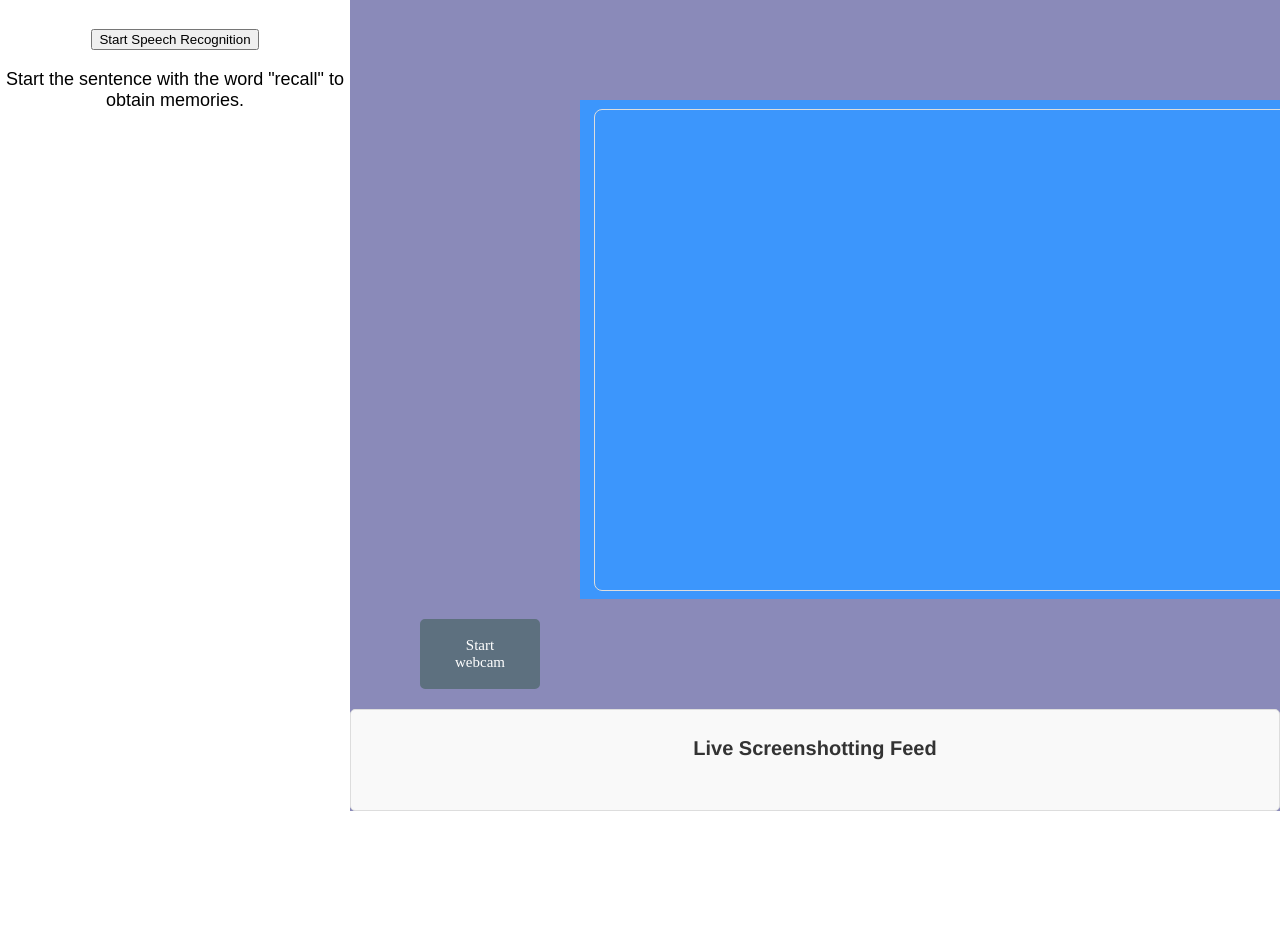
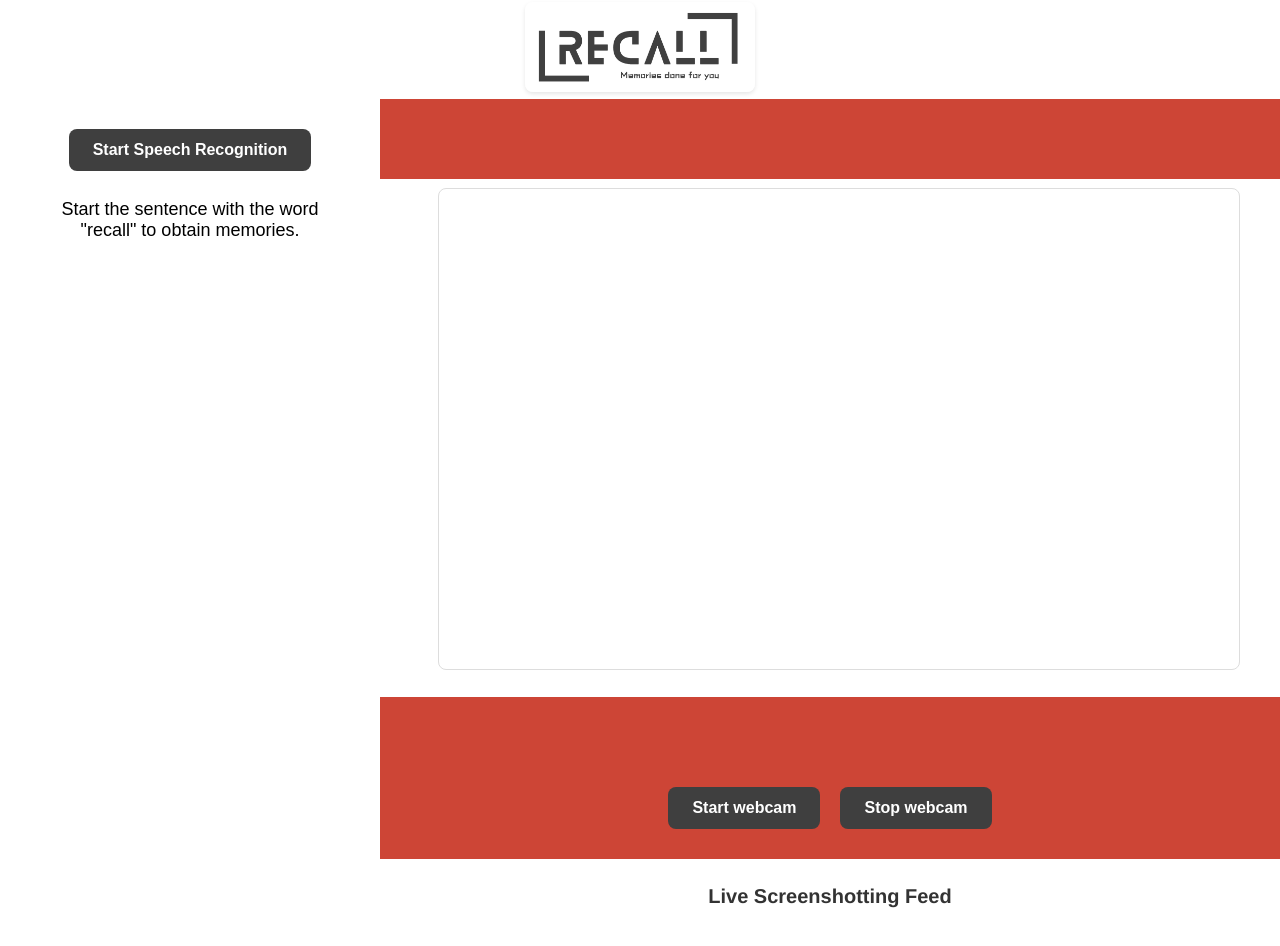
Before and after one commit to darryltanzil/reCall, a React (Create React App) app in the folder client/client/: page /LivePage in a window 1280 px wide. Shown: the top 946 px of the page. Before the commit the page ends 811 px from the top, so only its background shows below. Built offline with nearby package versions, Linux system fonts and the light colour scheme.

Commit message:
css styling

```diff
--- a/client/client/src/App.css
+++ b/client/client/src/App.css
@@ -8,7 +8,7 @@
 }
 
 .App-header {
-  background-color: #ECE9E8;
+  background-color: white;
   min-height: 100vh;
   display: flex;
   flex-direction: column;
--- a/client/client/src/components/camera/CameraComponent.js
+++ b/client/client/src/components/camera/CameraComponent.js
@@ -1,14 +1,13 @@
 import React, { useState, useRef } from 'react';
 import "./CameraStyle.css";
 import html2canvas from 'html2canvas';
-import RecallComponent from './RecallComponent';
 
 const CameraComponent = () => {
     const [stream, setStream] = useState(null);
-    const [score, setScore] = useState(null);
     const [screenshotUrls, setScreenshotUrls] = useState([]);
     const [apiResponse, setApiResponse] = useState(null);
     const screenshotCount = useRef(0);
+    const intervalRef = useRef(null);
 
     const webcamVideo = useRef();
     const canvasRef = useRef();
@@ -19,11 +18,7 @@ const CameraComponent = () => {
     const startVideoStream = async () => {
         try {
             const devices = await navigator.mediaDevices.enumerateDevices();
-
-            console.log('Available media devices:', devices);
-
             const videoDevices = devices.filter(device => device.kind === 'videoinput');
-
             const continuityCameraDevice = videoDevices.find(device =>
                 device.label.includes('iPhone') || device.label.includes('Continuity')
             );
@@ -35,7 +30,7 @@ const CameraComponent = () => {
 
             const newStream = await navigator.mediaDevices.getUserMedia({
                 video: {
-                    deviceId: continuityCameraDevice.deviceId, // Use the iPhone's device ID
+                    deviceId: continuityCameraDevice.deviceId,
                     width: videoWidth,
                     height: videoHeight
                 },
@@ -43,12 +38,18 @@ const CameraComponent = () => {
             });
 
             webcamVideo.current.srcObject = newStream;
-            webcamVideo.current.width = videoWidth;
-            webcamVideo.current.height = videoHeight;
             setStream(newStream);
-
         } catch (err) {
             console.error('Error: Failed to access the video stream', err);
+        }
+    };
+
+    const stopVideoStream = () => {
+        if (stream) {
+            stream.getTracks().forEach(track => track.stop()); // Stop all video tracks
+            setStream(null);
+            clearInterval(intervalRef.current); // Clear the interval to stop capturing images
+            console.log('Webcam stream stopped');
         }
     };
 
@@ -63,32 +64,6 @@ const CameraComponent = () => {
             reader.readAsDataURL(imageBlob);
         });
     };
-
-    async function sendPostRequest(requestData) {
-        try {
-            requestData = JSON.parse(requestData);
-            requestData.timestamp = new Date().toISOString();
-            const response = await fetch('https://recall-gjjyaf73h-skyleapas-projects.vercel.app/frame', {
-                method: 'POST',
-                headers: {
-                    'Content-Type': 'application/json'
-                },
-                body: JSON.stringify(requestData)
-            });
-
-            if (!response.ok) {
-                const errorText = await response.text();
-                throw new Error(`HTTP error! status: ${response.status}, message: ${errorText}`);
-            }
-
-            const data = await response.json();
-            setApiResponse(data.choices[0].message.content);
-            console.log('API response:', JSON.stringify(data, null, 2));
-            return data;
-        } catch (error) {
-            console.error('Error sending request to API:', error);
-        }
-    }
 
     const sendToAPI = async (base64Image) => {
         const prompt = {
@@ -176,8 +151,7 @@ const CameraComponent = () => {
             }
 
             const data = await response.json();
-            await sendPostRequest(data.choices[0].message.content);
-            console.log('API response:', JSON.stringify(data.choices[0].message.content, null, 2));
+            setApiResponse(data.choices[0].message.content);
             return data;
         } catch (error) {
             console.error('Error sending image to API:', error);
@@ -189,7 +163,7 @@ const CameraComponent = () => {
 
         const render = async () => {
             const context = canvasRef.current.getContext('2d');
-            setInterval(async () => {
+            intervalRef.current = setInterval(async () => {
                 context.drawImage(webcamVideo.current, 0, 0, videoWidth, videoHeight);
                 const screenshotDataUrl = canvasRef.current.toDataURL('image/png');
                 setScreenshotUrls(prevScreenshotUrls => [...prevScreenshotUrls, screenshotDataUrl]);
@@ -201,17 +175,14 @@ const CameraComponent = () => {
                     html2canvas(imageGrid).then(async (canvas) => {
                         const blob = await new Promise((resolve) => canvas.toBlob(resolve));
                         const base64Image = await encodeImage(blob);
-
-                        // Send image to API
                         await sendToAPI(base64Image);
 
-                        // Trigger download
-                        const link = document.createElement('a');
-                        link.download = 'screenshot.png';
-                        link.href = canvas.toDataURL('image/png');
-                        link.click();
+                        // // Trigger download
+                        // const link = document.createElement('a');
+                        // link.download = 'screenshot.png';
+                        // link.href = canvas.toDataURL('image/png');
+                        // link.click();
                     });
-
                     screenshotCount.current = 0;
                     imageGrid.innerHTML = '';
                 }
@@ -230,9 +201,12 @@ const CameraComponent = () => {
                 </div>
             </div>
 
-            <div className="arg">
-                <button className="peepee" onClick={() => startStream()}>
+            <div className="button-container">
+                <button className="start-webcam-button" onClick={startStream}>
                     Start webcam
+                </button>
+                <button className="stop-webcam-button" onClick={stopVideoStream}>
+                    Stop webcam
                 </button>
             </div>
 
--- a/client/client/src/components/camera/CameraStyle.css
+++ b/client/client/src/components/camera/CameraStyle.css
@@ -1,3 +1,52 @@
+/* Style for buttons */
+.start-webcam-button, .stop-webcam-button {
+    padding: 12px 24px;
+    border: none;
+    border-radius: 8px;
+    font-size: 16px;
+    font-weight: bold;
+    cursor: pointer;
+    transition: background-color 0.3s ease, transform 0.2s ease;
+    margin: 10px;
+}
+
+/* Start webcam button */
+.start-webcam-button {
+    background-color: #3F3F3F;
+    color: white;
+}
+
+.start-webcam-button:hover {
+    background-color: white;
+    color: #3F3F3F;
+    transform: scale(1.05);
+}
+
+/* Stop webcam button */
+.stop-webcam-button {
+    background-color: #3F3F3F;
+    color: white;
+}
+
+.stop-webcam-button:hover {
+    background-color: white;
+    color: #3F3F3F;
+    transform: scale(1.05);
+}
+
+/* General button hover effect */
+.start-webcam-button:active, .stop-webcam-button:active {
+    transform: scale(0.98);
+}
+
+/* Container for buttons */
+.button-container {
+    display: flex;
+    justify-content: center;
+    margin-top: 20px;
+}
+
+
 .container {
     position: relative;
     width: 640px;
@@ -22,7 +71,7 @@ button {
     padding: 20px;
     max-width: 1200px;
     margin: 0 auto;
-    background-color: #3C96FC; /* Light background for contrast */
+    background-color: white; /* Light background for contrast */
     border-radius: 8px; /* Rounded corners for the container */
     box-shadow: 0 4px 8px rgba(0,0,0,0.1); /* Subtle shadow for depth */
 }
@@ -55,10 +104,10 @@ video, canvas {
 }
 
 .peepee {
-    padding: 10px 20px;
+    padding: 10px 10px;
     font-size: 16px;
     color: #fff;
-    background-color: #3C96FC;
+    background-color: white;
     border: none;
     border-radius: 5px;
     cursor: pointer;
@@ -66,7 +115,7 @@ video, canvas {
 }
 
 .peepee:hover {
-    background-color: #3C96FC;
+    background-color: white;
 }
 
 /* Styling for image grid */
@@ -88,8 +137,8 @@ img {
 /* Styling for API response */
 .api-response {
     margin-top: 20px;
-    padding: 20px;
-    background-color: #3C96FC; /* White background for contrast */
+    padding: 10px;
+    background-color: #CD4536; /* White background for contrast */
     border: 1px solid #ddd;
     border-radius: 8px;
 }
@@ -104,7 +153,7 @@ img {
     white-space: pre-wrap; /* Preserve whitespace formatting */
     word-wrap: break-word; /* Break long words to fit container */
     margin: 0;
-    background-color: #3C96FC; /* Slightly different background for preformatted text */
+    background-color: #CD4536; /* Slightly different background for preformatted text */
     padding: 10px;
     border-radius: 4px; /* Rounded corners for preformatted text */
 }
--- a/client/client/src/components/camera/RecallComponent.js
+++ b/client/client/src/components/camera/RecallComponent.js
@@ -150,7 +150,7 @@ const SpeechComponent = () => {
 
     return (
         <div className="message-container">
-            <button onClick={startRecognition}>Start Speech Recognition</button> {/* New button */}
+            <button onClick={startRecognition} className="start-webcam-button">Start Speech Recognition</button> {/* New button */}
             <p className="message-text">Start the sentence with the word "recall" to obtain memories.</p>
             <div className="conversation">
                 {conversationLog.map((log, index) => (
--- a/client/client/src/components/camera/SpeechComponent.css
+++ b/client/client/src/components/camera/SpeechComponent.css
@@ -8,6 +8,8 @@
     text-align: center;
     margin-bottom: 20px;
     font-size: 18px;
+    padding-left: 50px;
+    padding-right: 50px;
 }
 
 .conversation {
--- a/client/client/src/components/ui/LivePage.css
+++ b/client/client/src/components/ui/LivePage.css
@@ -1,21 +1,35 @@
+.header-image {
+  max-width: 18%; /* Ensure the image is responsive */
+  height: auto; /* Maintain aspect ratio */
+  display: inline-block; /* Center image horizontally */
+}
+
 .app-container {
   display: flex;
+  flex-direction: column;
+  margin-top: 2px;
+}
+
+.main-content {
+  display: flex;
   justify-content: space-between;
+  flex: 1;
 }
+
 .RecallComponent {
   background-color: white;
-  /* Add any additional styles for your text component here */
+  flex: 1;
 }
 
 .CameraComponent {
-  background-color: #8a8ab9; /* Replace #yourColor with the color you want */
+  background-color: #CD4536;
+  flex: 1;
 }
+
 .screenshot-section {
   margin-top: 20px;
   padding: 10px;
-  border: 1px solid #ddd;
-  border-radius: 5px;
-  background-color: #f9f9f9;
+  background-color: #fff;
 }
 
 .screenshot-section h2 {
@@ -39,13 +53,31 @@
 }
 
 .tensorflow-container {
-  background-color: #3C96FC;
-  width: 700px;
-  height: 490px;
-  padding-left: 1.5%;
-  padding-top: 1%;
-  margin-top: 100px;
-  margin-left: 230px;
+  background-color: white;
+  width: 900px; /* Adjust width as needed */
+  height: 500px; /* Adjust height as needed */
+  margin: 80px auto; /* Center horizontally and add top margin */
+  padding: 1%; /* Padding for inner content */
+}
+
+/*.tensorflow-container {*/
+/*  background-color: white;*/
+/*  width: 700px;*/
+/*  height: 490px;*/
+/*  padding-left: 1%;*/
+/*  padding-top: 1%;*/
+/*  margin-top: 100px;*/
+/*  margin-left: 230px;*/
+/*}*/
+
+.container {
+    position: relative;
+    width: 100%;
+    max-width: 800px;
+    margin: 0 auto;
+    border: 1px solid #ddd;
+    border-radius: 8px;
+    overflow: hidden;
 }
 
 .LivePage {
@@ -55,7 +87,7 @@
 .begin-button-lp {
   background-color: #ffffff;
   color: #a4b3be;
-  border: 2px solid #5D707F; /* Green */
+  border: 2px solid #ECE9E8; /* Green */
   width: 180px;
   height: 55px;
   font-size: 30px;
@@ -65,7 +97,7 @@
 }
 
 .begin-button-lp:hover {
-  background-color: #5D707F; /* Green */
+  background-color: #ECE9E8;
   color: white;
 }
 
@@ -73,15 +105,6 @@
   display: flex;
   align-items: bottom;
 }
-/*
-.header-lp {
-  font-family: Numans;
-  color: white;
-  font-size: 40px;
-  text-align: left;
-  width: 100px;
-  margin: 110px 30px 40px 10px;
-} */
 
 .middle-lp {
   margin-top: 0px;
@@ -90,19 +113,6 @@
   align-items: center;
   justify-content: center;
 }
-
-/* .modified-container-lp {
-  position: relative;
-  display: block;
-  left: 5px;
-  width: 200px;
-  height: 60px;
-  margin-top: -150px;
-  padding: 30px;
-  background-color: #398163;
-  border-radius: 5px;
-  box-shadow: 0 0 8px 0 398163 (0, 0, 0, 0.25);
-} */
 
 .modified-button-lp {
   display: block;
--- a/client/client/src/components/ui/LivePage.js
+++ b/client/client/src/components/ui/LivePage.js
@@ -2,10 +2,15 @@ import React from "react";
 import CameraComponent from "../camera/CameraComponent";
 import "./LivePage.css";
 import RecallComponent from "../camera/RecallComponent";
+import recallLogo from './recall_logo.png';
 
 export default function LivePage() {
     return (
         <div className="app-container">
+            <div className="header-image-container">
+                <img src={recallLogo} alt="Header" className="header-image" />
+            </div>
+            <div className="main-content">
                 <div className="RecallComponent">
                     <RecallComponent />
                 </div>
@@ -13,5 +18,6 @@ export default function LivePage() {
                     <CameraComponent />
                 </div>
             </div>
+        </div>
     );
 }
```
Also changed, not shown: client/client/src/components/ui/NavigationBar.css (added, +18 -0 lines), client/client/src/components/ui/NavigationBar.js (+7 -20 lines), client/client/src/components/ui/recall_logo.png (added). Lines whose indentation alone changed are shown as unchanged.
